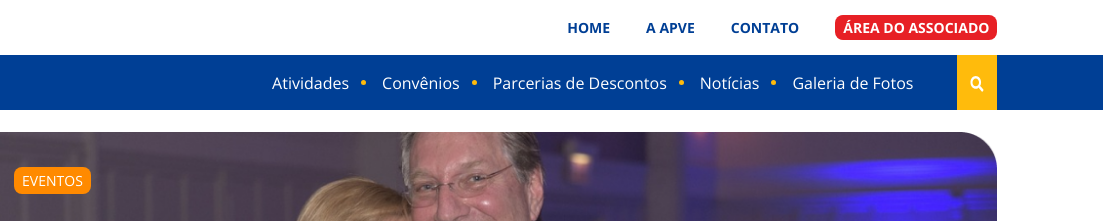
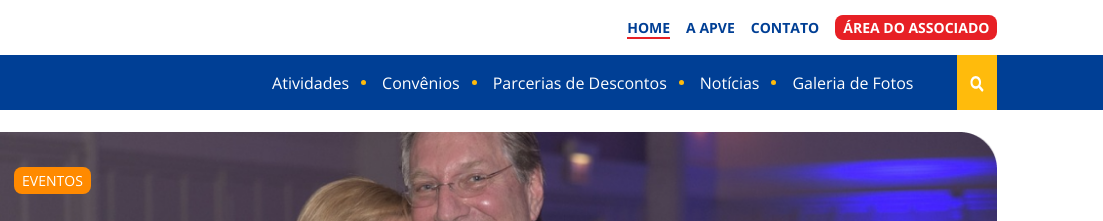
Before and after one commit to wandskk/site-apve, a website: page index.html in a window 1280 px wide. Shown: the top 221 px of the page, 177-1280 px from the left. Drawn offline with nearby package versions, Linux system fonts and the light colour scheme.

Commit message:
Melhorando header

```diff
--- a/index.html
+++ b/index.html
@@ -27,9 +27,11 @@
             <div class="header__double-menu">
                 <nav class="header__double-menu__top">
                     <ul>
-                        <li>HOME</li>
-                        <li>A APVE</li>
-                        <li>CONTATO</li>
+                        <li>
+                            <a href="#" class="--active">HOME</a>
+                        </li>
+                        <li><a href="#">A APVE</a></li>
+                        <li><a href="#">CONTATO</a></li>
                         <li class="header__double-menu__top--last">
                             <a href="#" class="header__double-menu__top--link">ÁREA DO ASSOCIADO</a>
                         </li>
@@ -87,7 +89,6 @@
                                 </div>
                             </li>
                         </ul>
-
                     </div>
                 </nav>
             </div>
```
Also changed, not shown: dist/css/main.css, dist/sass/Header/header.scss.
